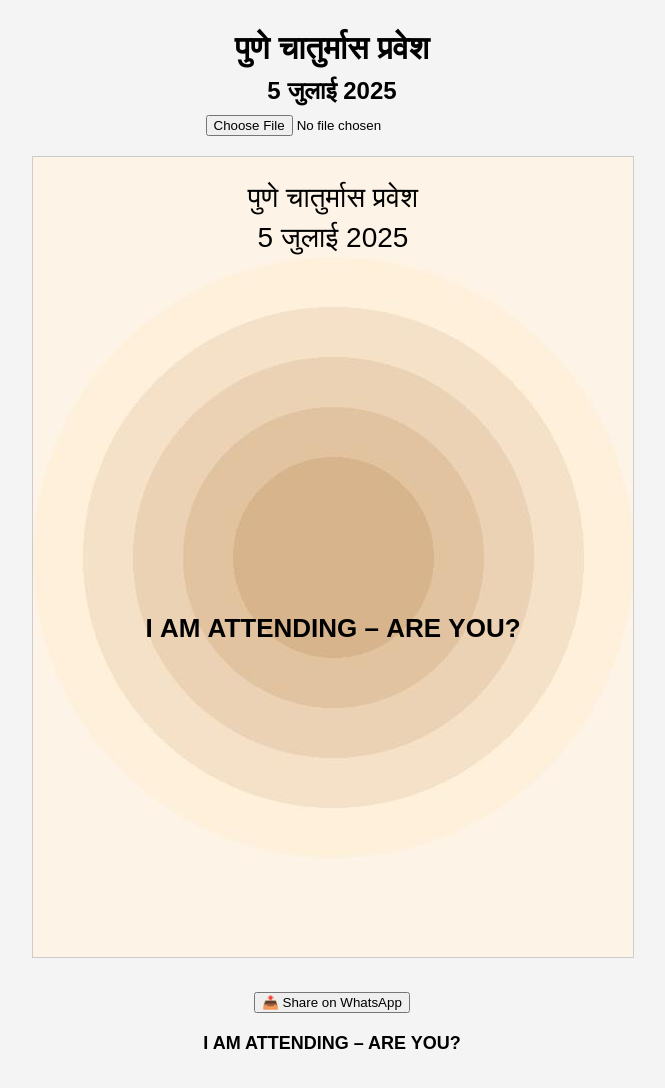
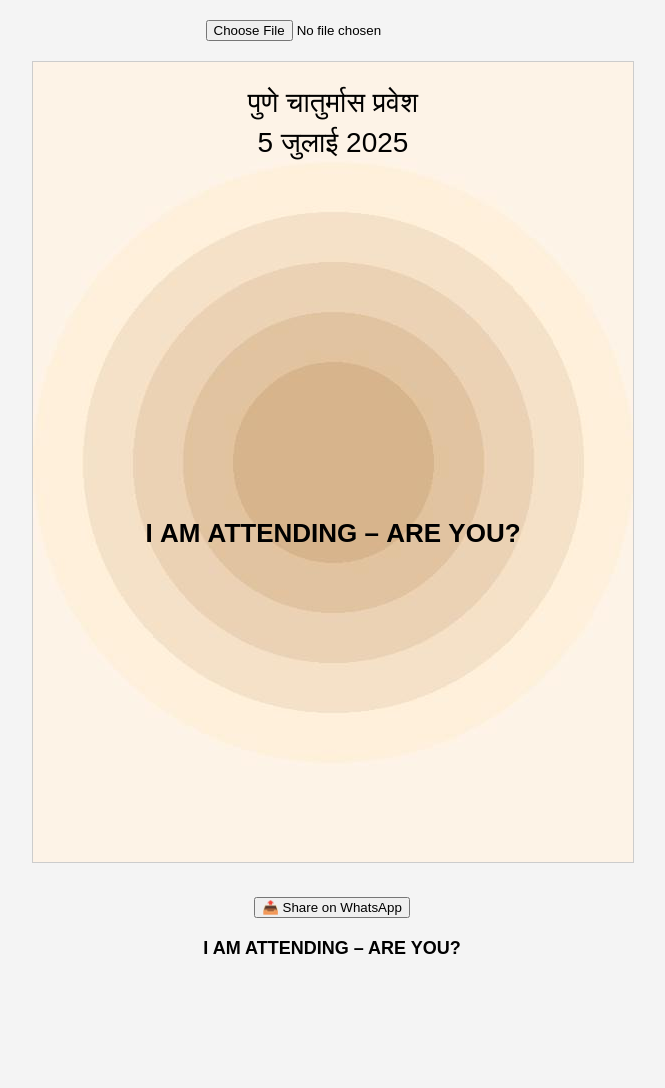
Before and after one commit to dsanghvi108/108parshvanath, a plain HTML site: page index.html in a window 1280 px wide. Shown: the whole page, without its empty margins (308-973 px from the left). After the commit the page ends 997 px from the top, so only its background shows below. Drawn offline with Linux system fonts and the light colour scheme.

Commit message:
Add files via upload

```diff
--- a/index.html
+++ b/index.html
@@ -9,11 +9,11 @@
 </head>
 <body>
   <div class="container">
-    <h1>पुणे चातुर्मास प्रवेश</h1>
-    <h2>5 जुलाई 2025</h2>
+
+
     <input type="file" id="upload" accept="image/*" />
     <canvas id="badge" width="600" height="800"></canvas>
-    <div style="margin-top: 10px;"><button id="whatsapp">📤 Share on WhatsApp</button></div>
+    <div style="margin-top: 10px;"><button onclick="alert('बिल्ला तैयार है – इमेज को लॉन्ग प्रेस करके WhatsApp पर शेयर करें!')">📤 Share on WhatsApp</button></div>
     <p class="footer-text">I AM ATTENDING – ARE YOU?</p>
   </div>
   <script src="script.js"></script>
--- a/script.js
+++ b/script.js
@@ -45,7 +45,7 @@ function drawBadge() {
   if (userImage) {
     const size = 300 * scale;
     const x = (canvas.width - size) / 2;
-    const y = 120 * scale;
+    const y = 100 * scale;
     ctx.save();
     ctx.beginPath();
     ctx.arc(canvas.width / 2, y + size / 2, size / 2, 0, Math.PI * 2);
```
